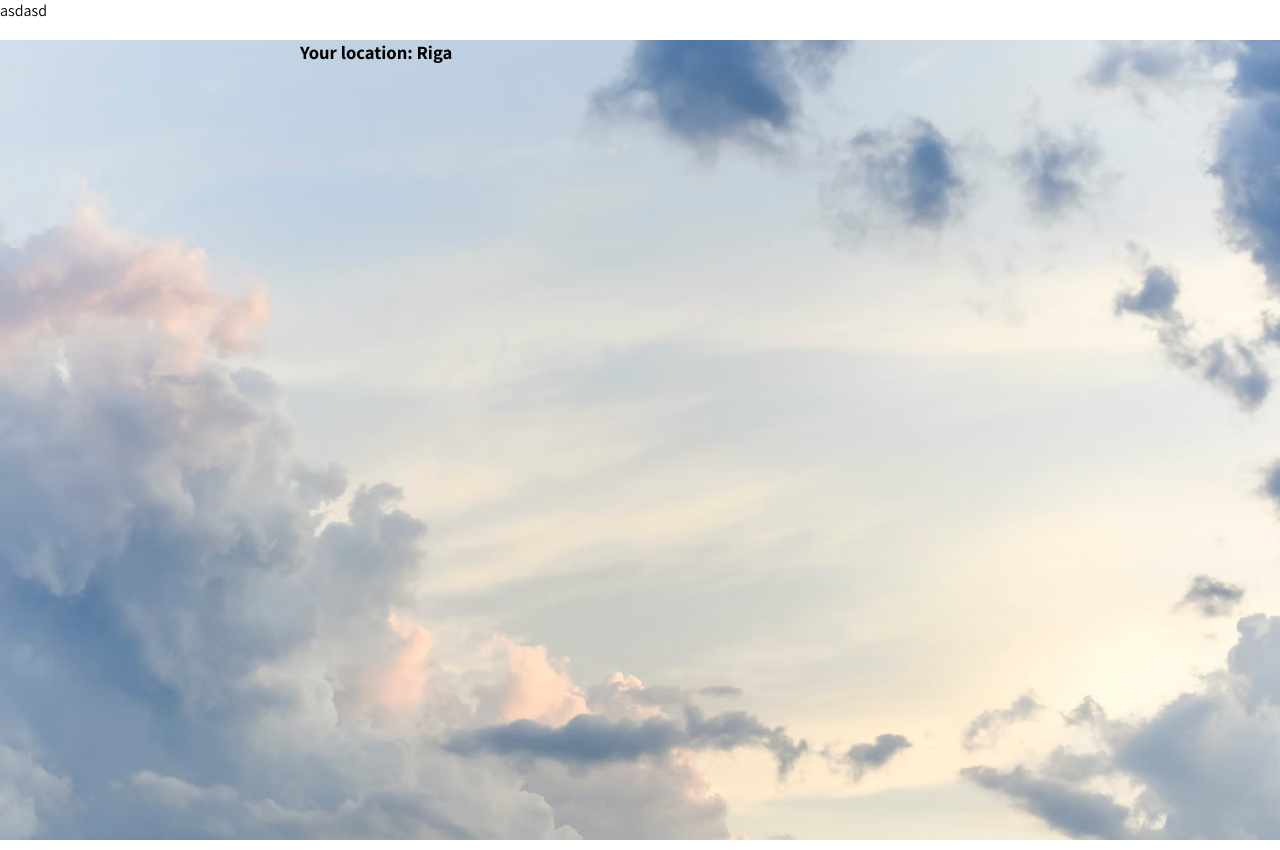
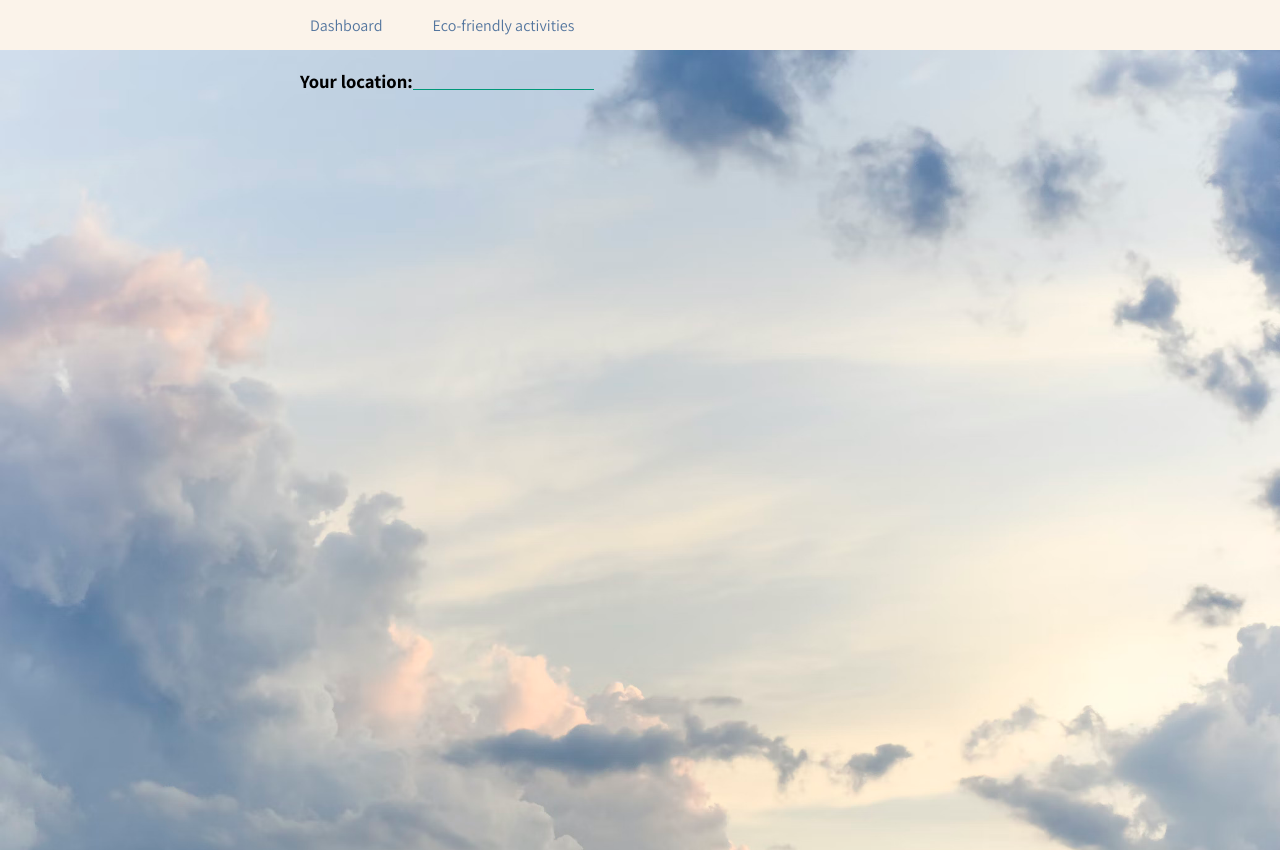
Before and after one commit to liskasi/assigment5, a React (Create React App) app: page / in a window 1280 px wide. Built offline with nearby package versions, Linux system fonts and the light colour scheme; no server answers.

Commit message:
added functionality to enter the location

```diff
--- a/src/App.css
+++ b/src/App.css
@@ -2,4 +2,6 @@
 
 .App {
     font-family: 'Assistant', sans-serif;
+    display: flex;
+    flex-direction: column;
 }
--- a/src/App.js
+++ b/src/App.js
@@ -6,11 +6,12 @@ import {
 } from "react-router-dom";
 import Dashboard from "./components/Dashboard/Dashboard";
 import MapView from "./components/MapView/MapView";
+import Header from "./components/Header/Header";
 
 function App() {
   return (
     <div className="App">
-      asdasd
+      <Header />
       <BrowserRouter>
         <Routes>
           <Route path="/" element={<Dashboard />} />
--- a/src/components/AirPollutionData/AirPollutionData.jsx
+++ b/src/components/AirPollutionData/AirPollutionData.jsx
@@ -33,7 +33,7 @@ function getPollutionObj(data) {
   }, {});
 }
 
-function AirPollutionData() {
+function AirPollutionData(props) {
   const [airPollutionIndex, setAirPollutionIndex] = useState(null);
   const [airPollutants, setAirPollutants] = useState({});
 
@@ -49,13 +49,12 @@ function AirPollutionData() {
       setAirPollutants(Object.values(airPollutants));
       setAirPollutionIndex(aqi);
     });
-  }, []);
+  }, [props.city]);
 
   if (!airPollutionIndex) {
     return null;
   }
 
-  //   console.log(airPollutants);
 
   const getQualityIndex = (index) => {
     switch (index) {
@@ -82,7 +81,7 @@ function AirPollutionData() {
           <th>Pollutant</th>
           <th>Concentration</th>
         </tr>
-        {airPollutants.map(({label, value}, index) => (
+        {airPollutants.length && airPollutants.map(({label, value}, index) => (
           <tr>
             <td>{label}</td>
             <td>{value} μg/m3</td>
--- a/src/components/Dashboard/Dashboard.jsx
+++ b/src/components/Dashboard/Dashboard.jsx
@@ -1,22 +1,45 @@
 import React, { useEffect, useState } from "react";
-import { getAirVisual } from "../../api/airvisual";
+import { getCoordinates } from "../../api/openweathermap";
 import OpenWeatherMap from "../OpenWeatherMap/OpenWeatherMap";
 import styles from "./Dashboard.module.css";
 
 function Dashboard() {
-  const [airVisualData, setAirVisualData] = useState(null);
+  const [cityName, setCityName] = useState("");
+  const [triggerLocation, setTriggerLocation] = useState(false);
+  const [isCity, setIsCity] = useState(false);
+
+  const handleBlur = () => {
+    setTriggerLocation(true);
+  };
 
   useEffect(() => {
-    getAirVisual().then((data) => {
-      setAirVisualData(data);
-    });
-  }, []);
+    if (triggerLocation) {
+      getCoordinates(cityName).then((result) => {
+        setIsCity(result);
+      });
+      setTriggerLocation(false);
+    }
+  }, [triggerLocation]);
+
+  const handleChange = (e) => {
+    setIsCity(false);
+    setCityName(e.target.value);
+  };
 
   return (
     <div className={styles.root}>
       <div className={styles.content}>
-        <h3>Your location: Riga</h3>
-        <OpenWeatherMap />
+        <div className={styles.location}>
+          <h3>Your location:</h3>
+          <input
+            type="text"
+            className={styles.input}
+            value={cityName}
+            onChange={handleChange}
+            onBlur={handleBlur}
+          />
+        </div>
+        {isCity && <OpenWeatherMap city={cityName} />}
       </div>
     </div>
   );
--- a/src/components/Dashboard/Dashboard.module.css
+++ b/src/components/Dashboard/Dashboard.module.css
@@ -7,3 +7,19 @@
 .content {
     margin: 0 300px;
 }
+
+.location {
+    display: flex;
+}
+
+.input {
+    height: fit-content;
+    align-self: center;
+    border: none;
+    border-bottom: 1px solid #009879;
+    background: none;
+}
+
+.input:focus {
+    outline: none;
+}
--- a/src/components/Forecast/Forecast.jsx
+++ b/src/components/Forecast/Forecast.jsx
@@ -2,25 +2,23 @@ import React, { useEffect, useState } from "react";
 import { getForecast } from "../../api/openweathermap";
 import styles from "./Forecast.module.css";
 
-function HourlyForecast() {
+function HourlyForecast(props) {
   const [hourlyForecast, setHourlyForecast] = useState(null);
 
   useEffect(() => {
     getForecast().then(({ list }) => {
-      // const [data] = list;
       setHourlyForecast(list);
     });
-  }, []);
+  }, [props.city]);
 
   if (!hourlyForecast) {
     return null;
   }
 
-  console.log(hourlyForecast);
-
   return (
     <div className={styles.root}>
       <h2>Weather Forecast</h2>
+      <div>5 day forecast with 3-hour step</div>
       <div className={styles.wrapper}>
         <div className={styles.shadow}>
           <div className={styles.forecast_cards}>
--- a/src/components/Forecast/Forecast.module.css
+++ b/src/components/Forecast/Forecast.module.css
@@ -1,5 +1,4 @@
 .root {
-    /* display: flex; */
   overflow-x: auto;
 }
 
@@ -11,6 +10,7 @@
   backdrop-filter: blur(5px);
   padding: 10px;
   overflow-x: hidden;
+  margin: 25px 0;
 }
 
 .forecast_cards {
@@ -21,5 +21,4 @@
 .forecast_card {
   width: 100px;
   min-width: 100px;
-
 }
--- a/src/components/Header/Header.jsx
+++ b/src/components/Header/Header.jsx
@@ -1,15 +1,19 @@
-import React, { useEffect, useState } from "react";
+import React from "react";
+import styles from "./Header.module.css";
 
 function Header() {
-
-  return <div>
-    <div>
-      Dashboard
+  return (
+    <div className={styles.root}>
+      <div className={styles.list}>
+        <a className={styles.link} href="/">
+          Dashboard
+        </a>
+        <a className={styles.link} href="/ecofriendly-locations">
+          Eco-friendly activities
+        </a>
+      </div>
     </div>
-    <div>
-      Eco-friendly activities
-    </div>
-  </div>;
+  );
 }
 
 export default Header;
--- /dev/null
+++ b/src/components/Header/Header.module.css
@@ -0,0 +1,25 @@
+.root {
+  height: 50px;
+  background: #c1d1e1;
+  background: rgba(247, 232, 213, 0.5);
+}
+
+.list {
+  display: flex;
+  margin: 0 300px;
+  gap: 30px;
+  height: 100%;
+  align-items: center;
+}
+
+.link {
+  padding: 0 10px;
+  text-decoration: none;
+  color: #768ea9;
+  color: #53759e;
+  font-size: 16px;
+}
+
+.link:hover {
+  text-decoration: underline;
+}
--- a/src/components/OpenWeatherMap/OpenWeatherMap.jsx
+++ b/src/components/OpenWeatherMap/OpenWeatherMap.jsx
@@ -5,13 +5,13 @@ import HourlyForecast from "../Forecast/Forecast";
 
 import styles from "./OpenWeatherMap.module.css";
 
-function OpenWeetherMap() {
+function OpenWeetherMap(props) {
   return (
     <div className={styles.root}>
-      <WeatherData />
+      <WeatherData city={props.city} />
       <div className={styles.row}>
-        <AirPollutionData />
-        <HourlyForecast />
+        <AirPollutionData city={props.city} />
+        <HourlyForecast city={props.city} />
       </div>
     </div>
   );
--- a/src/components/WeatherData/WeatherData.jsx
+++ b/src/components/WeatherData/WeatherData.jsx
@@ -3,16 +3,20 @@ import { getWeather } from "../../api/openweathermap";
 
 import styles from "./WeatherData.module.css";
 
-function WeatherData() {
+function WeatherData(props) {
   const [weatherData, setWeatherData] = useState(null);
 
   useEffect(() => {
     getWeather().then((data) => {
       setWeatherData(data);
     });
-  }, []);
+  }, [props.city]);
 
   if (!weatherData) {
+    return null;
+  }
+
+  if (weatherData.cod === "404") {
     return null;
   }
 
@@ -26,13 +30,8 @@ function WeatherData() {
     "Saturday",
   ];
 
-  // console.log(weatherData.dt);
   const unixDate = weatherData.dt;
   const curDate = new Date(unixDate * 1000);
-
-  // console.log("day", weekday[date.getDay()]);
-  // console.log("time", `${date.getHours()}:${date.getMinutes()}`);
-  // console.log("date", date.getDate());
 
   const getRoundedTemp = (temp) => {
     return Math.round(temp);
@@ -55,45 +54,6 @@ function WeatherData() {
     return hours + ":" + minutes;
   };
 
-  const additionalData = [
-    {
-      label: "Feels like",
-      value: getRoundedTemp(weatherData?.main.feels_like),
-      units: "°C",
-    },
-    {
-      label: "Minimum Temperature",
-      value: getRoundedTemp(weatherData?.main.temp_min),
-      units: "°C",
-    },
-    {
-      label: "Maximum Temperature",
-      value: weatherData?.main.temp_max,
-      units: "°C",
-    },
-    {
-      label: "Humidity",
-      value: weatherData?.main.humidity,
-      units: "%",
-    },
-    {
-      label: "Wind speed",
-      value: weatherData?.wind.speed,
-      units: "meter/sec",
-    },
-    {
-      label: "Sunrise",
-      value: getTime(weatherData?.sys.sunrise),
-      units: "",
-    },
-    {
-      label: "Sunset",
-      value: getTime(weatherData?.sys.sunset),
-      units: "",
-    },
-  ];
-
-  console.log(additionalData);
   return (
     <div className={styles.root}>
       <div className={styles.currentInfo}>
@@ -106,13 +66,6 @@ function WeatherData() {
           <div className={styles.celsius}>&#8451;</div>
         </div>
       </div>
-      {/* <div>
-        <img
-          src={`http://openweathermap.org/img/wn/${weatherData.weather[0].icon}.png`}
-          alt="Weather Icon"
-        />
-        <div>{weatherData.weather[0].description}</div>
-      </div> */}
       <div className={styles.additionalData}>
         <div className={`${styles.cards_block}`}>
           <div className={`${styles.card} ${styles.top_card}`}>
@@ -166,13 +119,6 @@ function WeatherData() {
             </div>
           </div>
         </div>
-        {/* {additionalData.map(({ label, value, units }, index) => (
-          <div key={index} className={styles.card}>
-            <div className={styles.card_label}>{label}</div>
-            <div className={styles.card_value}>{value}</div>
-            <div>{units}</div>
-          </div>
-        ))} */}
       </div>
     </div>
   );
```
Also changed, not shown: src/api/openweathermap.js (+19 -59 lines). Lines whose indentation alone changed are shown as unchanged.
